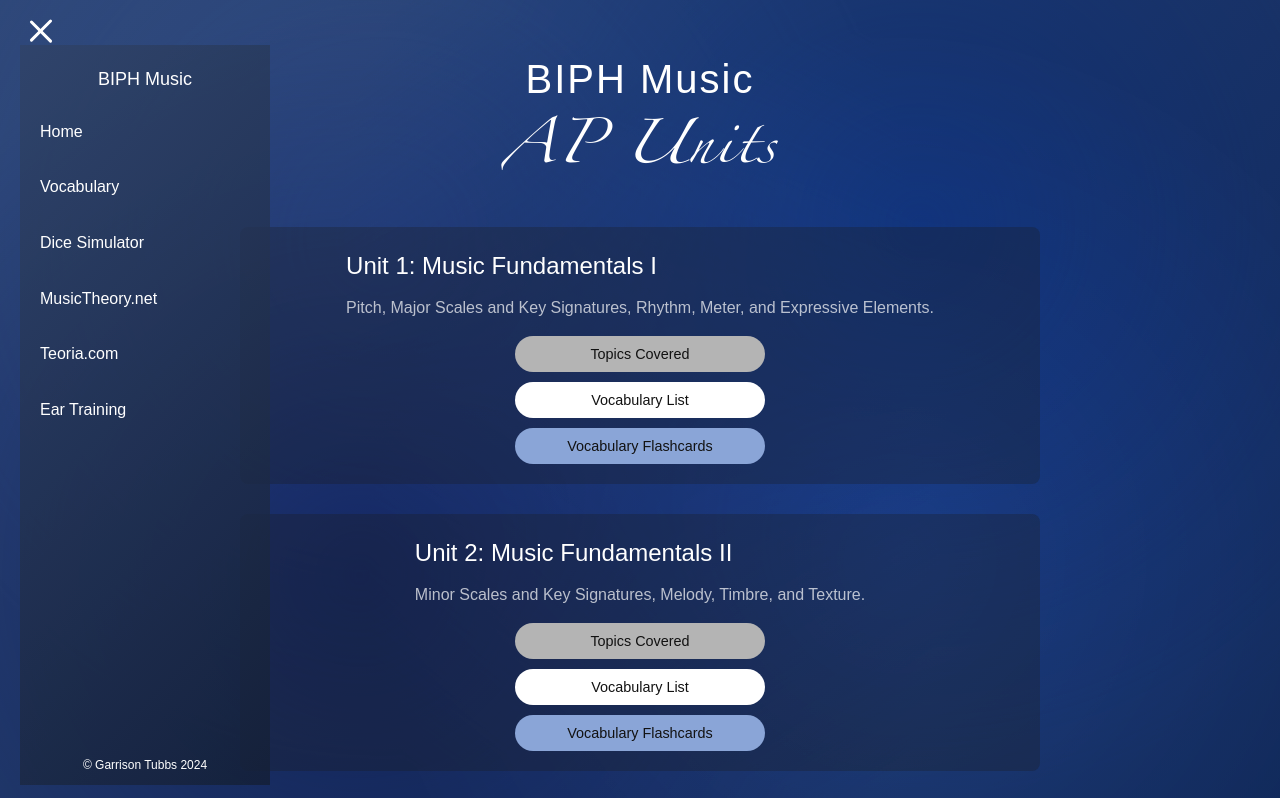
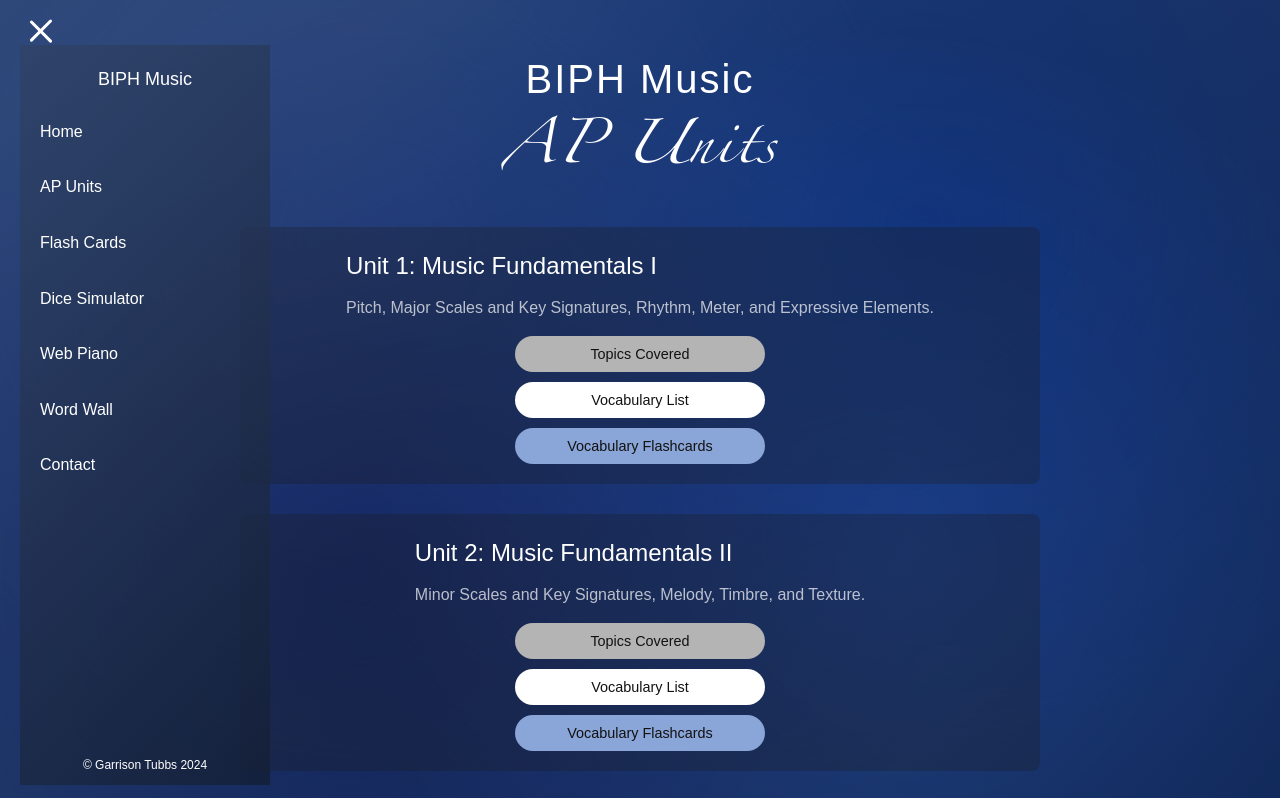
Before and after one commit to BIPHMusic/APUnits, a plain HTML site: page index.html in a window 1280 px wide. Both pictures are taken after a click on the button 35 px from the left and 32 px from the top of the page. Shown: the top 798 px of the page. Drawn offline with Linux system fonts and the light colour scheme.

Commit message:
Add files via upload

```diff
--- a/index.html
+++ b/index.html
@@ -308,12 +308,13 @@
         </button>
         <div class="menu-items" id="menu-items">
             <div class="menu-title">BIPH Music</div>
-            <a href="https://biphmusic.github.io/Home">Home</a>
-            <a href="https://biphmusic.github.io/APVocabulary/">Vocabulary</a>
+            <a href="https://biphmusic.github.io/">Home</a>
+            <a href="https://biphmusic.github.io/APUnits/">AP Units</a>
+            <a href="https://biphmusic.github.io/FlashCards/">Flash Cards</a>
             <a href="https://biphmusic.github.io/MusicTheoryDice/">Dice Simulator</a>
-            <a href="https://www.musictheory.net/">MusicTheory.net</a>
-            <a href="https://teoria.com/">Teoria.com</a>
-            <a href="#">Ear Training</a>
+            <a href="https://biphmusic.github.io/WebPiano/">Web Piano</a>
+            <a href="https://biphmusic.github.io/WordWall/">Word Wall</a>
+            <a href="mailto:garrison.tubbs-biph@basischina.com">Contact</a>
 
             <div class="menu-footer">© Garrison Tubbs 2024</div>
         </div>
@@ -418,14 +419,23 @@
     </div>
 
     <script>
-    // Hamburger menu functionality
-    const menuToggle = document.querySelector('.menu-toggle');
+     // Hamburger menu functionality
+     const menuToggle = document.querySelector('.menu-toggle');
     const menuItems = document.querySelector('.menu-items');
 
     menuToggle.addEventListener('click', () => {
         menuToggle.classList.toggle('open');
         menuItems.classList.toggle('show');
     });
+
+    // Close the menu when clicking outside
+    document.addEventListener('click', (event) => {
+        // Check if the click was outside the menu and the toggle button
+        if (!menuToggle.contains(event.target) && !menuItems.contains(event.target)) {
+            menuToggle.classList.remove('open');
+            menuItems.classList.remove('show');
+        }
+    });
 </script>
 
 </body>
```
